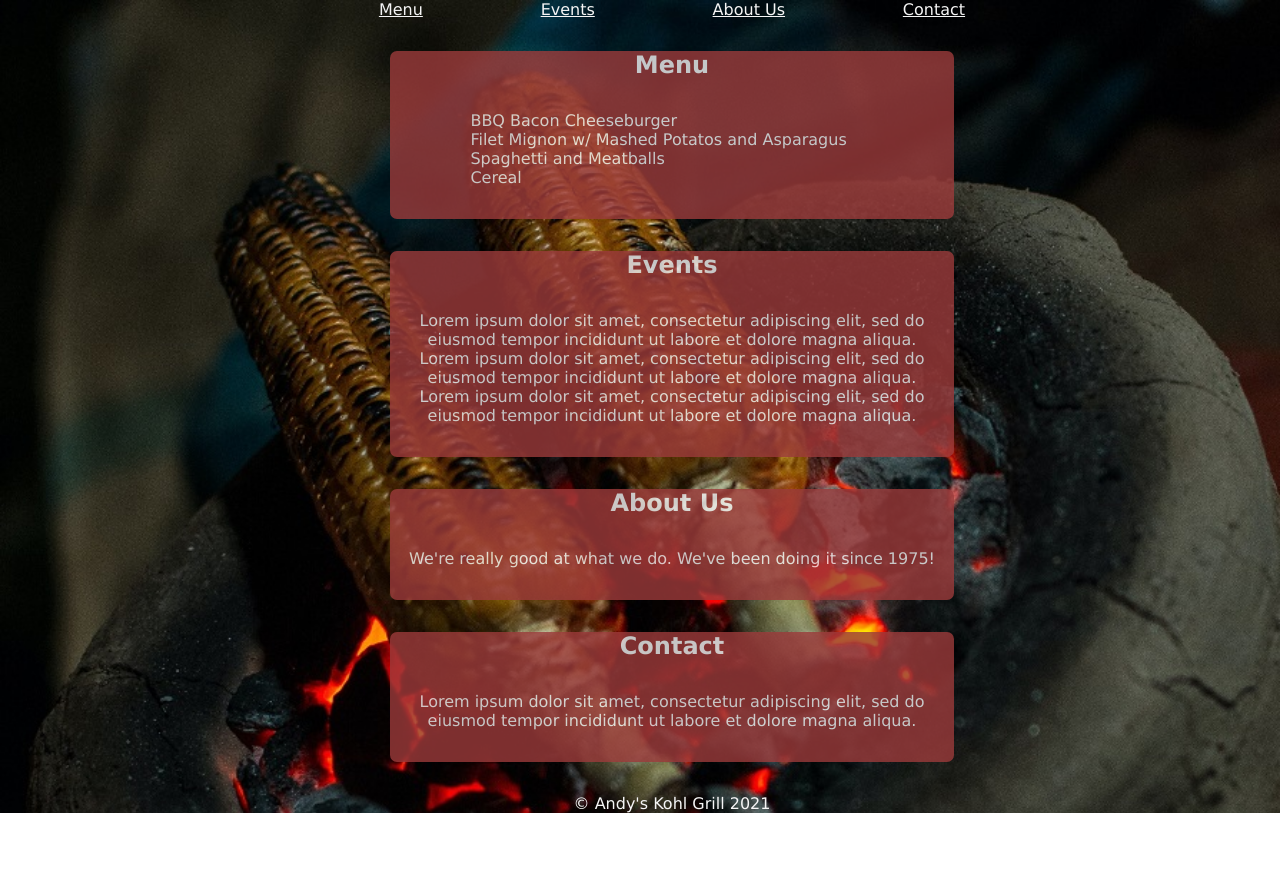
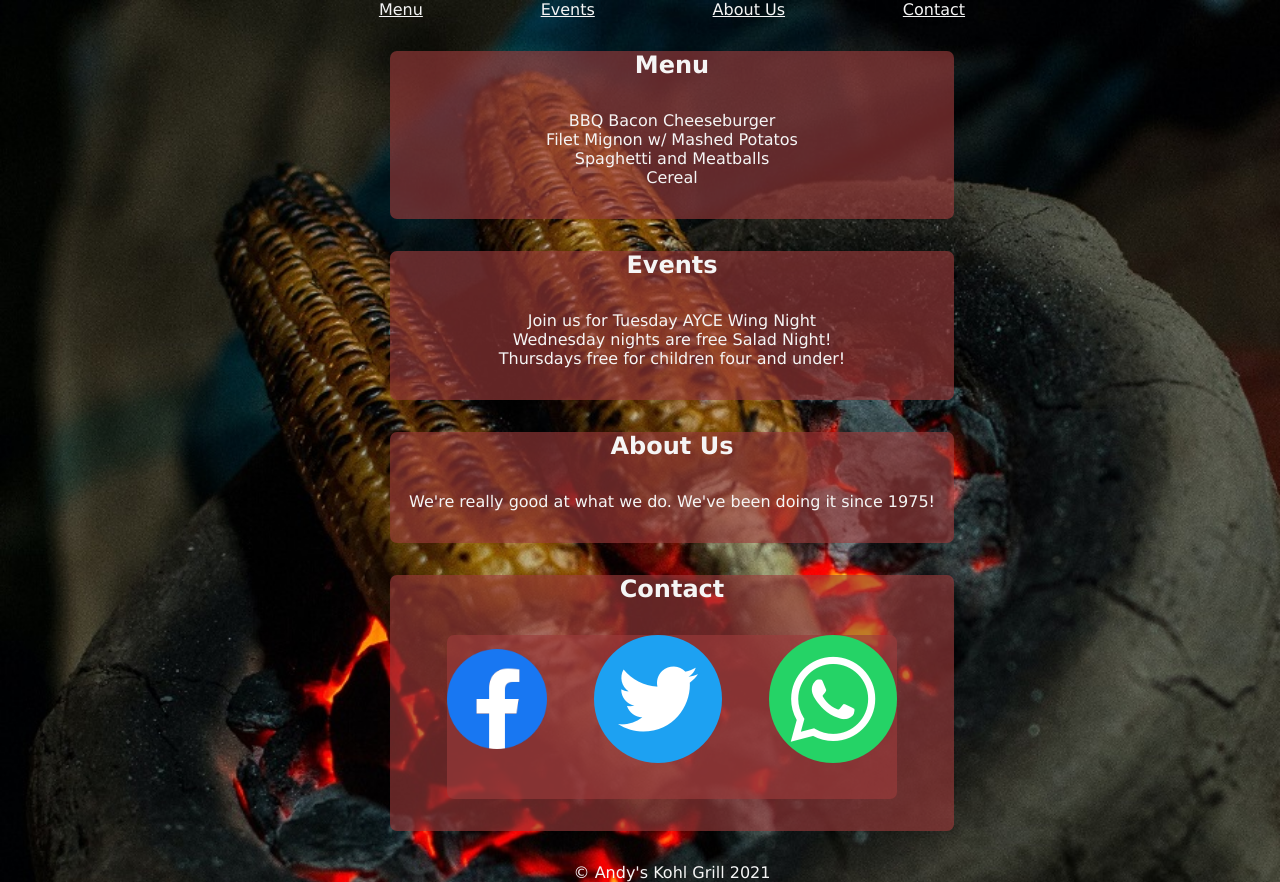
Before and after one commit to WeCanCodeIT/food_page, a plain HTML site: page index.html in a window 1280 px wide. Before the commit the page ends 813 px from the top, so only its background shows below. Drawn offline with Linux system fonts and the light colour scheme.

Commit message:
pics and more

```diff
--- a/index.html
+++ b/index.html
@@ -22,7 +22,7 @@
             <h2>Menu</h2>
             <ul>
                 <li>BBQ Bacon Cheeseburger</li>
-                <li>Filet Mignon w/ Mashed Potatos and Asparagus</li>
+                <li>Filet Mignon w/ Mashed Potatos</li>
                 <li>Spaghetti and Meatballs</li>
                 <li>Cereal</li>
             </ul>
@@ -31,9 +31,9 @@
         <section id="events">
             <h2>Events</h2>
             <ul>
-                <article>Lorem ipsum dolor sit amet, consectetur adipiscing elit, sed do eiusmod tempor incididunt ut labore et dolore magna aliqua.</article>
-                <article>Lorem ipsum dolor sit amet, consectetur adipiscing elit, sed do eiusmod tempor incididunt ut labore et dolore magna aliqua.</article>
-                <article>Lorem ipsum dolor sit amet, consectetur adipiscing elit, sed do eiusmod tempor incididunt ut labore et dolore magna aliqua.</article>
+                <article>Join us for Tuesday AYCE Wing Night</article>
+                <article>Wednesday nights are free Salad Night!</article>
+                <article>Thursdays free for children four and under!</article>
 
             </ul>
         </section>
@@ -45,7 +45,21 @@
 
         <section id="contact">
             <h2>Contact</h2>
-            <p>Lorem ipsum dolor sit amet, consectetur adipiscing elit, sed do eiusmod tempor incididunt ut labore et dolore magna aliqua.</p>
+            <section id="icons">
+
+                <a href="https://www.facebook.com">
+                    <img src="images/fb.png" alt="facebook icon" height="100px" width="100px">
+                </a>
+
+                <a href="https://www.twitter.com">
+                    <img src="images/twitter.png" alt="twitter icon">
+                </a>
+
+                <a href="tel:867-5309">
+                    <img src="images/phone.png" alt="phone icon">
+                </a>
+            </section>
+
         </section>
 
 
--- a/style.css
+++ b/style.css
@@ -11,13 +11,16 @@ body {
 width: 80%;
 background-image: url("images/background2.jpg");
 background-size: cover;
+background-attachment: fixed;
 text-align: center;
 padding-left: 20rem;
 }
 
 .nav-parent{
-    display: grid;
-    grid-template-columns: auto auto auto auto;
+    display: flex;
+    justify-content: space-around;
+    /* display: grid;
+    grid-template-columns: auto auto auto auto; */
 }
 
 #menu{
@@ -33,22 +36,28 @@ padding-left: 20rem;
 }
 
 section{
-    background-color: rgb(156, 59,59);
-    opacity: 80%;
+    background-color: rgba(156, 59, 59, 0.63);
+    /* opacity: 80%; */
     width: 80%;
     margin: auto;
     padding-bottom: 2rem;
     border-radius: 7px;
 }
 
-
+#icons{
+display: flex;
+justify-content: space-between;
+flex-wrap: wrap;
+align-items: center;
+/* opacity: 100%; */
+}
 
 
 li{
     list-style-position: inside;
-    text-align: left;
+    text-align: center;
     list-style: none;
-    padding-left: 5rem;
+    /* padding-left: 5rem; */
 }
 
 h2{
```
Also changed, not shown: images/fb.png (added), images/phone.png (added), images/twitter.png (added).
